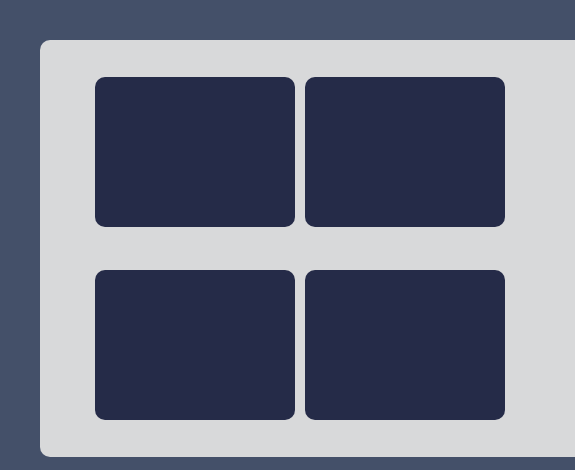
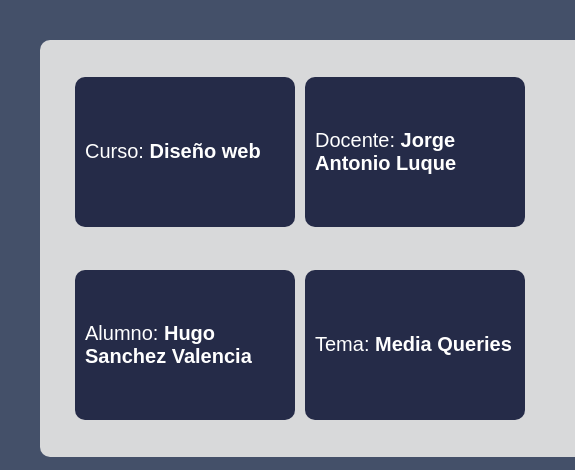
Before and after one commit to HunigoleSan/Maquetado-HTML-SENATI, a plain HTML site: page index.html in a window 1280 px wide. Shown: the top 470 px of the page, 0-575 px from the left. Drawn offline with Linux system fonts and the light colour scheme.

Commit message:
Actualizando información adicional

```diff
--- a/css/style.css
+++ b/css/style.css
@@ -79,9 +79,17 @@ img{
 .cuadro{
     padding: 1rem;
     background: var(--azul-oscuro-fuerte);
-    width: 200px;
+    width: 220px;
     height: 150px;
     border-radius: 10px;
+    display: flex;
+    align-items: center;
+    justify-content: start;
+}
+.cuadro > p{
+    color: white;
+    font-size: 2rem;
+
 }
 .cuadrillo{
     width: 100%;
--- a/index.html
+++ b/index.html
@@ -11,10 +11,17 @@
         <div class="seccion">
             <div class="bloque primer-seccion-primer-bloque-ancho-modificado j-content-center">
                 <div class="cuadro">
+                    <p>Curso: <b>Diseño web</b></p>
                 </div>
-                <div class="cuadro"></div>
-                <div class="cuadro"></div>
-                <div class="cuadro"></div>
+                <div class="cuadro">
+                    <p>Docente: <b>Jorge Antonio Luque</b></p>
+                </div>
+                <div class="cuadro">
+                    <p>Alumno: <b>Hugo Sanchez Valencia</b></p>
+                </div>
+                <div class="cuadro">
+                    <p>Tema:  <b>Media Queries</b></p>
+                </div>
             </div>
             <div class="bloque primer-seccion-segundo-bloque-ancho-modificado">
                 <div class="cuadrillo">
```
